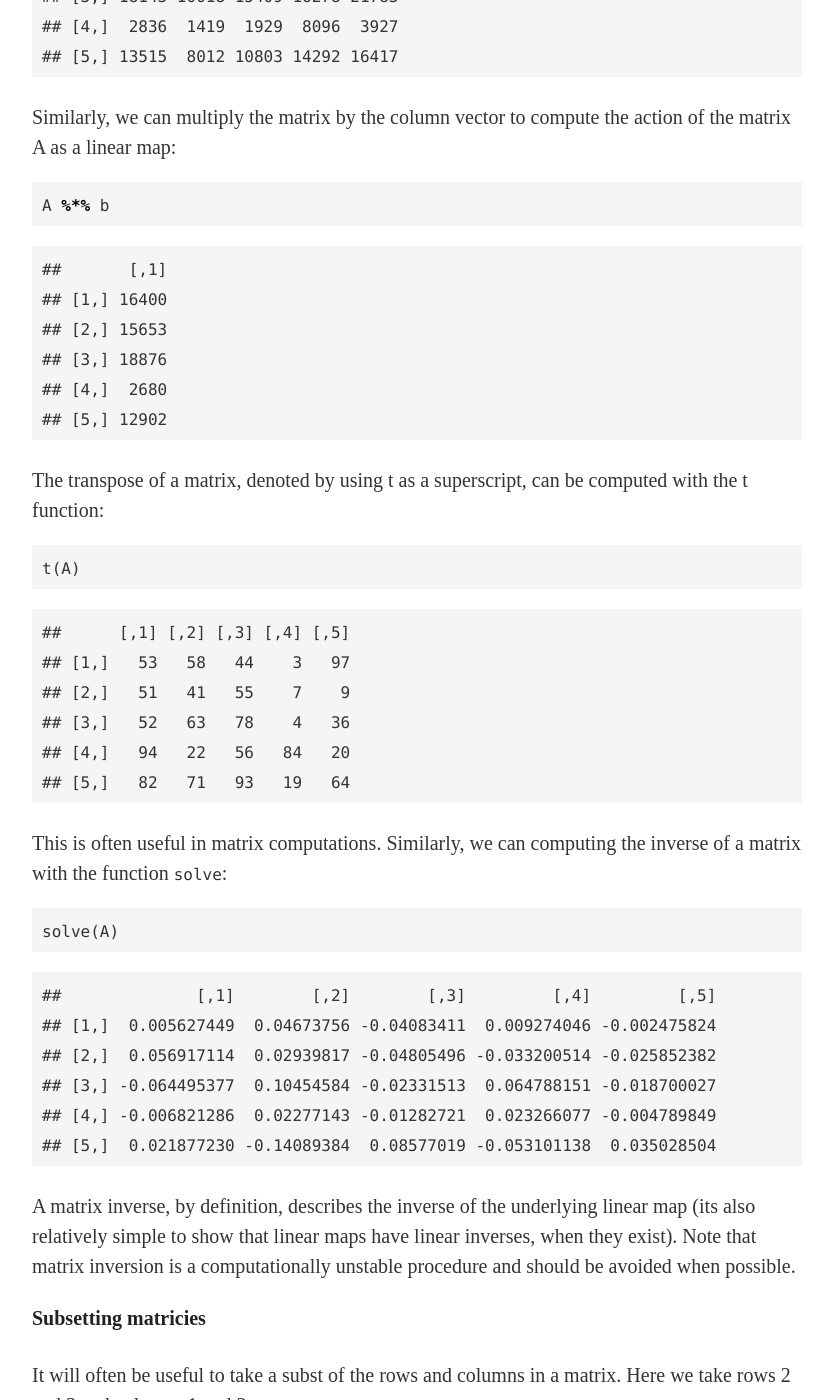
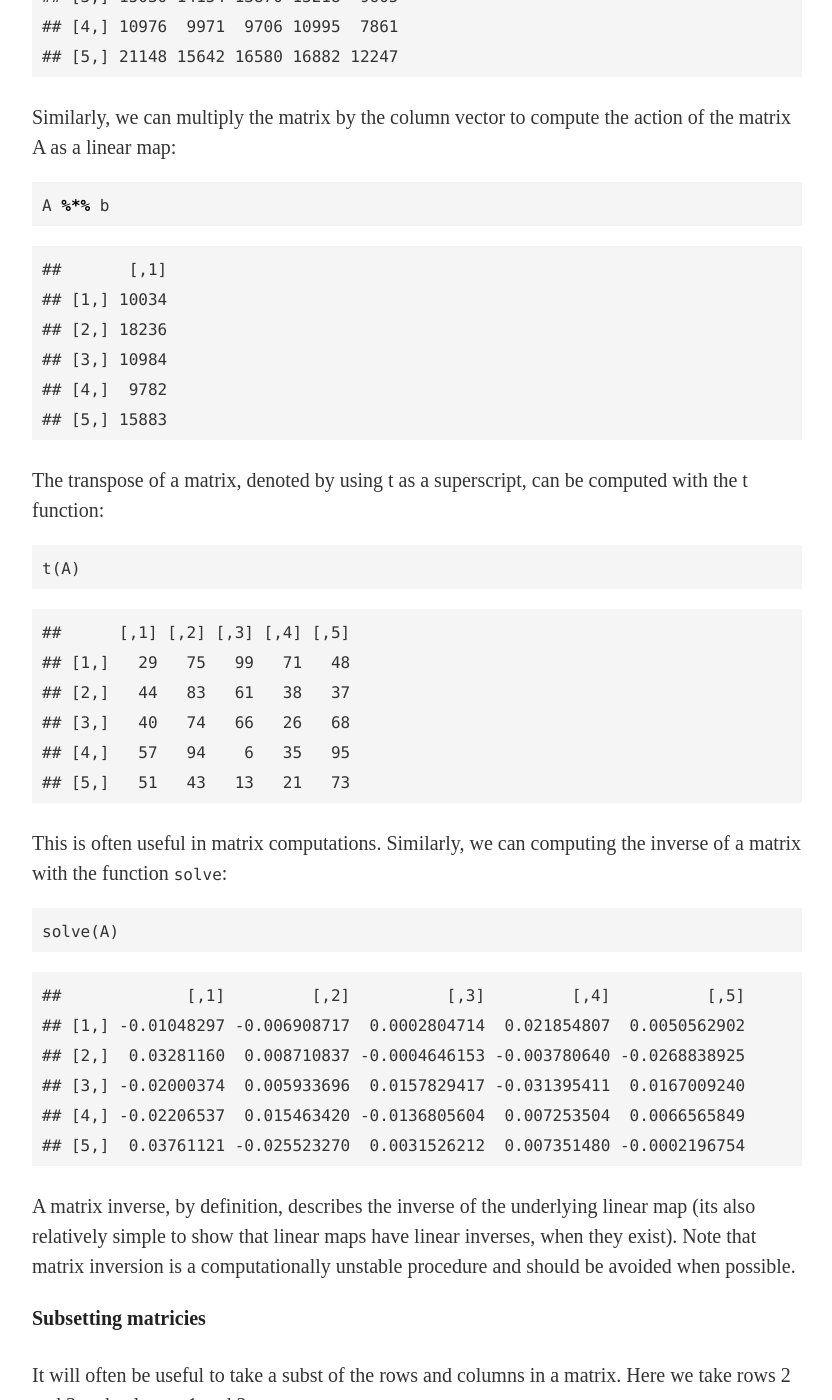
Before and after one commit to statsmaths/stat395, a Jekyll site: the page built from _posts/2017-09-14-class06.md, in a window 1280 px wide and 1400 px high, scrolled down 4923 px. Shown: the whole window, without its empty margins (223-1055 px from the left). Built offline with Jekyll 4.4.1, drawn with Linux system fonts in a browser that asks for light colours; our own code applies the rules of GitHub Pages for plain Markdown files; formulas are drawn with MathJax 3; some of the changed text lies outside the part shown.

Commit message:
update for class tomorrow

````diff
--- a/_posts/2017-09-14-class06.Rmd
+++ b/_posts/2017-09-14-class06.Rmd
@@ -22,7 +22,7 @@ Washington, DC. Our task is to predict how many mikes are
 rented each day:
 
 ```{r, message = FALSE}
-bikes <- read_csv("https://statsmaths.github.io/ml_data//bikes.csv")
+bikes <- read_csv("https://statsmaths.github.io/ml_data/bikes.csv")
 ```
 
 
--- a/_posts/2017-09-14-class06.md
+++ b/_posts/2017-09-14-class06.md
@@ -21,7 +21,7 @@ rented each day:
 
 
 {% highlight r %}
-bikes <- read_csv("https://statsmaths.github.io/ml_data//bikes.csv")
+bikes <- read_csv("https://statsmaths.github.io/ml_data/bikes.csv")
 {% endhighlight %}
 
 
@@ -153,11 +153,11 @@ A
 
 {% highlight text %}
 ##      [,1] [,2] [,3] [,4] [,5]
-## [1,]   53   51   52   94   82
-## [2,]   58   41   63   22   71
-## [3,]   44   55   78   56   93
-## [4,]    3    7    4   84   19
-## [5,]   97    9   36   20   64
+## [1,]   29   44   40   57   51
+## [2,]   75   83   74   94   43
+## [3,]   99   61   66    6   13
+## [4,]   71   38   26   35   21
+## [5,]   48   37   68   95   73
 {% endhighlight %}
 
 
@@ -171,11 +171,11 @@ b
 
 {% highlight text %}
 ##      [,1]
-## [1,]   46
-## [2,]   64
-## [3,]   71
-## [4,]    3
-## [5,]   82
+## [1,]   66
+## [2,]   19
+## [3,]   39
+## [4,]   87
+## [5,]   15
 {% endhighlight %}
 
 Element-wise arithmetic is assumed by default:
@@ -189,11 +189,11 @@ A + A
 
 {% highlight text %}
 ##      [,1] [,2] [,3] [,4] [,5]
-## [1,]  106  102  104  188  164
-## [2,]  116   82  126   44  142
-## [3,]   88  110  156  112  186
-## [4,]    6   14    8  168   38
-## [5,]  194   18   72   40  128
+## [1,]   58   88   80  114  102
+## [2,]  150  166  148  188   86
+## [3,]  198  122  132   12   26
+## [4,]  142   76   52   70   42
+## [5,]   96   74  136  190  146
 {% endhighlight %}
 
 To calculate a matrix produce, R requires us to use the
@@ -209,11 +209,11 @@ A %*% A
 
 {% highlight text %}
 ##       [,1]  [,2]  [,3]  [,4]  [,5]
-## [1,] 16291  9050 13353 18552 19837
-## [2,] 15177  8897 13157 13150 18488
-## [3,] 18143 10018 15409 16278 21783
-## [4,]  2836  1419  1929  8096  3927
-## [5,] 13515  8012 10803 14292 16417
+## [1,] 14596 11421 12006 12869  8811
+## [2,] 24464 19866 19394 19896 13469
+## [3,] 15030 14154 13870 13218  9605
+## [4,] 10976  9971  9706 10995  7861
+## [5,] 21148 15642 16580 16882 12247
 {% endhighlight %}
 
 Similarly, we can multiply the matrix by the column vector
@@ -228,11 +228,11 @@ A %*% b
 
 {% highlight text %}
 ##       [,1]
-## [1,] 16400
-## [2,] 15653
-## [3,] 18876
-## [4,]  2680
-## [5,] 12902
+## [1,] 10034
+## [2,] 18236
+## [3,] 10984
+## [4,]  9782
+## [5,] 15883
 {% endhighlight %}
 
 The transpose of a matrix, denoted by using t as a superscript,
@@ -247,11 +247,11 @@ t(A)
 
 {% highlight text %}
 ##      [,1] [,2] [,3] [,4] [,5]
-## [1,]   53   58   44    3   97
-## [2,]   51   41   55    7    9
-## [3,]   52   63   78    4   36
-## [4,]   94   22   56   84   20
-## [5,]   82   71   93   19   64
+## [1,]   29   75   99   71   48
+## [2,]   44   83   61   38   37
+## [3,]   40   74   66   26   68
+## [4,]   57   94    6   35   95
+## [5,]   51   43   13   21   73
 {% endhighlight %}
 
 This is often useful in matrix computations. Similarly, we
@@ -266,12 +266,12 @@ solve(A)
 
 
 {% highlight text %}
-##              [,1]        [,2]        [,3]         [,4]         [,5]
-## [1,]  0.005627449  0.04673756 -0.04083411  0.009274046 -0.002475824
-## [2,]  0.056917114  0.02939817 -0.04805496 -0.033200514 -0.025852382
-## [3,] -0.064495377  0.10454584 -0.02331513  0.064788151 -0.018700027
-## [4,] -0.006821286  0.02277143 -0.01282721  0.023266077 -0.004789849
-## [5,]  0.021877230 -0.14089384  0.08577019 -0.053101138  0.035028504
+##             [,1]         [,2]          [,3]         [,4]          [,5]
+## [1,] -0.01048297 -0.006908717  0.0002804714  0.021854807  0.0050562902
+## [2,]  0.03281160  0.008710837 -0.0004646153 -0.003780640 -0.0268838925
+## [3,] -0.02000374  0.005933696  0.0157829417 -0.031395411  0.0167009240
+## [4,] -0.02206537  0.015463420 -0.0136805604  0.007253504  0.0066565849
+## [5,]  0.03761121 -0.025523270  0.0031526212  0.007351480 -0.0002196754
 {% endhighlight %}
 
 A matrix inverse, by definition, describes the inverse of the underlying
@@ -294,8 +294,8 @@ A[2:3, 1:2]
 
 {% highlight text %}
 ##      [,1] [,2]
-## [1,]   58   41
-## [2,]   44   55
+## [1,]   75   83
+## [2,]   99   61
 {% endhighlight %}
 
 Here we take columns 1 and 2; by leaving the rows
@@ -310,11 +310,11 @@ A[,1:2]
 
 {% highlight text %}
 ##      [,1] [,2]
-## [1,]   53   51
-## [2,]   58   41
-## [3,]   44   55
-## [4,]    3    7
-## [5,]   97    9
+## [1,]   29   44
+## [2,]   75   83
+## [3,]   99   61
+## [4,]   71   38
+## [5,]   48   37
 {% endhighlight %}
 
 There is a strange convention in R that, by default, if we
@@ -331,7 +331,7 @@ A[,1]
 
 
 {% highlight text %}
-## [1] 53 58 44  3 97
+## [1] 29 75 99 71 48
 {% endhighlight %}
 
 Usually this is not a problem, but if we want to be safe
@@ -348,11 +348,11 @@ A[,1,drop = FALSE]
 
 {% highlight text %}
 ##      [,1]
-## [1,]   53
-## [2,]   58
-## [3,]   44
-## [4,]    3
-## [5,]   97
+## [1,]   29
+## [2,]   75
+## [3,]   99
+## [4,]   71
+## [5,]   48
 {% endhighlight %}
 
 Finally, we can also subset by giving a logical statement
@@ -368,8 +368,8 @@ A[1:5 > 3,]
 
 {% highlight text %}
 ##      [,1] [,2] [,3] [,4] [,5]
-## [1,]    3    7    4   84   19
-## [2,]   97    9   36   20   64
+## [1,]   71   38   26   35   21
+## [2,]   48   37   68   95   73
 {% endhighlight %}
 
 As expected, the output is a matrix with just two rows.
@@ -585,7 +585,7 @@ beta
 {% highlight text %}
 ## function (a, b)
 ## .Internal(beta(a, b))
-## <bytecode: 0x7ff6eac2d788>
+## <bytecode: 0x7ff62b5d1188>
 ## <environment: namespace:base>
 {% endhighlight %}
 
--- a/index.html
+++ b/index.html
@@ -30,4 +30,6 @@ Source: <b><a href="source/">link</a></b> <br>
 
     <h3><strong>2017-09-12</strong>&nbsp;&nbsp;<a href="/stat395/class05/">Class 05: Buying Property in The Golden State</a></h3>
 
+    <h3><strong>2017-09-14</strong>&nbsp;&nbsp;<a href="/stat395/class06/">Class 06: Bikes (and Matrices!)</a></h3>
+
 </div>
--- a/labs.html
+++ b/labs.html
@@ -14,5 +14,6 @@ layout: default
     <li><a href="https://statsmaths.github.io/stat395_lab_templates/lab03.Rmd">lab03.Rmd</a></li>
     <li><a href="https://statsmaths.github.io/stat395_lab_templates/lab04.Rmd">lab04.Rmd</a></li>
     <li><a href="https://statsmaths.github.io/stat395_lab_templates/lab05.Rmd">lab05.Rmd</a></li>
+    <li><a href="https://statsmaths.github.io/stat395_lab_templates/lab06.Rmd">lab06.Rmd</a></li>
   </ul>
 </div>
--- a/source.html
+++ b/source.html
@@ -13,6 +13,7 @@ layout: default
     <li><a href="https://raw.githubusercontent.com/statsmaths/stat395/master/_posts/2017-08-31-class02.Rmd">class02.Rmd</a></li>
     <li><a href="https://raw.githubusercontent.com/statsmaths/stat395/master/_posts/2017-09-05-class03.Rmd">class03.Rmd</a></li>
     <li><a href="https://raw.githubusercontent.com/statsmaths/stat395/master/_posts/2017-09-07-class04.Rmd">class04.Rmd</a></li>
-    <li><a href="https://raw.githubusercontent.com/statsmaths/stat395/master/_posts/2017-09-11-class05.Rmd">class05.Rmd</a></li>
+    <li><a href="https://raw.githubusercontent.com/statsmaths/stat395/master/_posts/2017-09-12-class05.Rmd">class05.Rmd</a></li>
+    <li><a href="https://raw.githubusercontent.com/statsmaths/stat395/master/_posts/2017-09-14-class05.Rmd">class06.Rmd</a></li>
   </ul>
 </div>
````
Also changed, not shown: other parts of _posts/2017-09-14-class06.Rmd (+1 -1 lines), other parts of _posts/2017-09-14-class06.md (+1 -1 lines).
